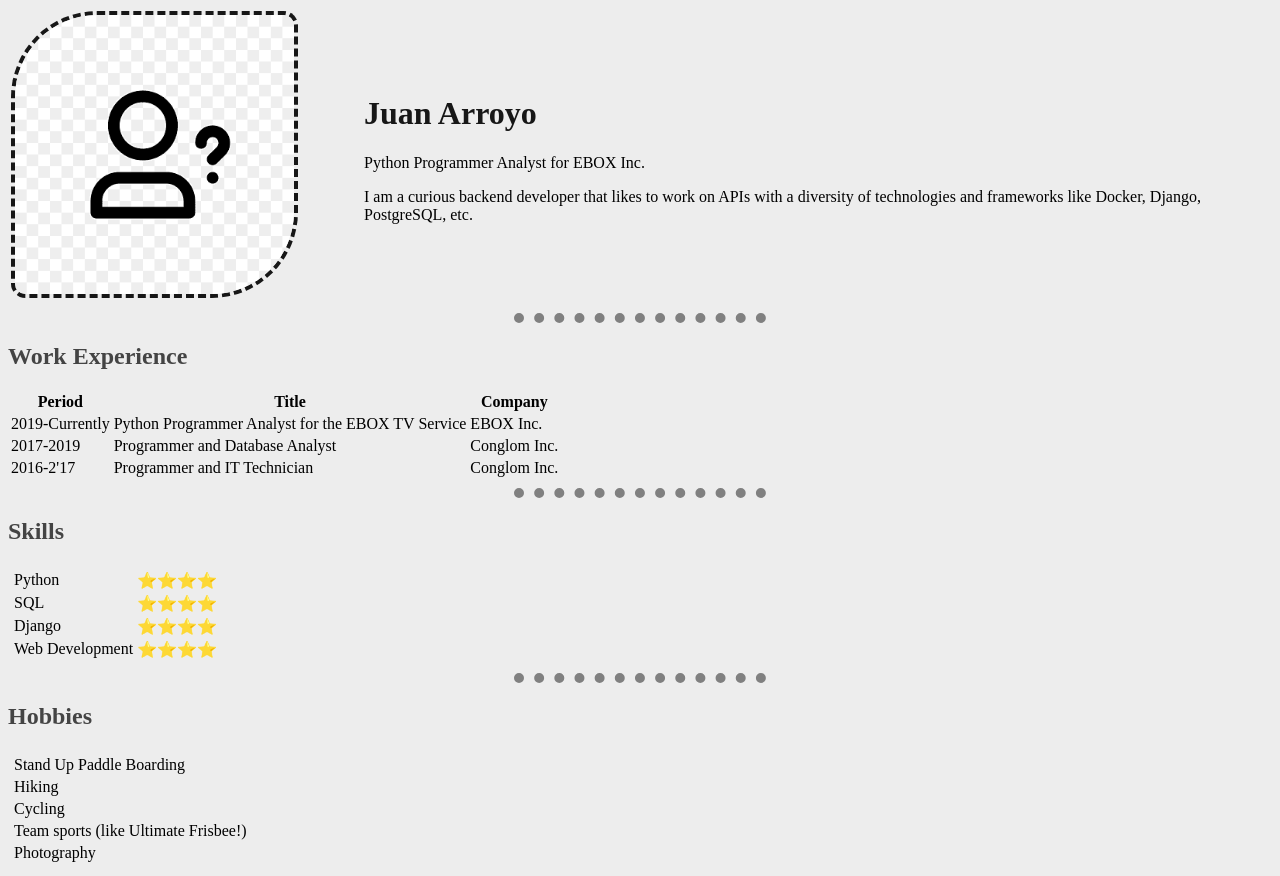
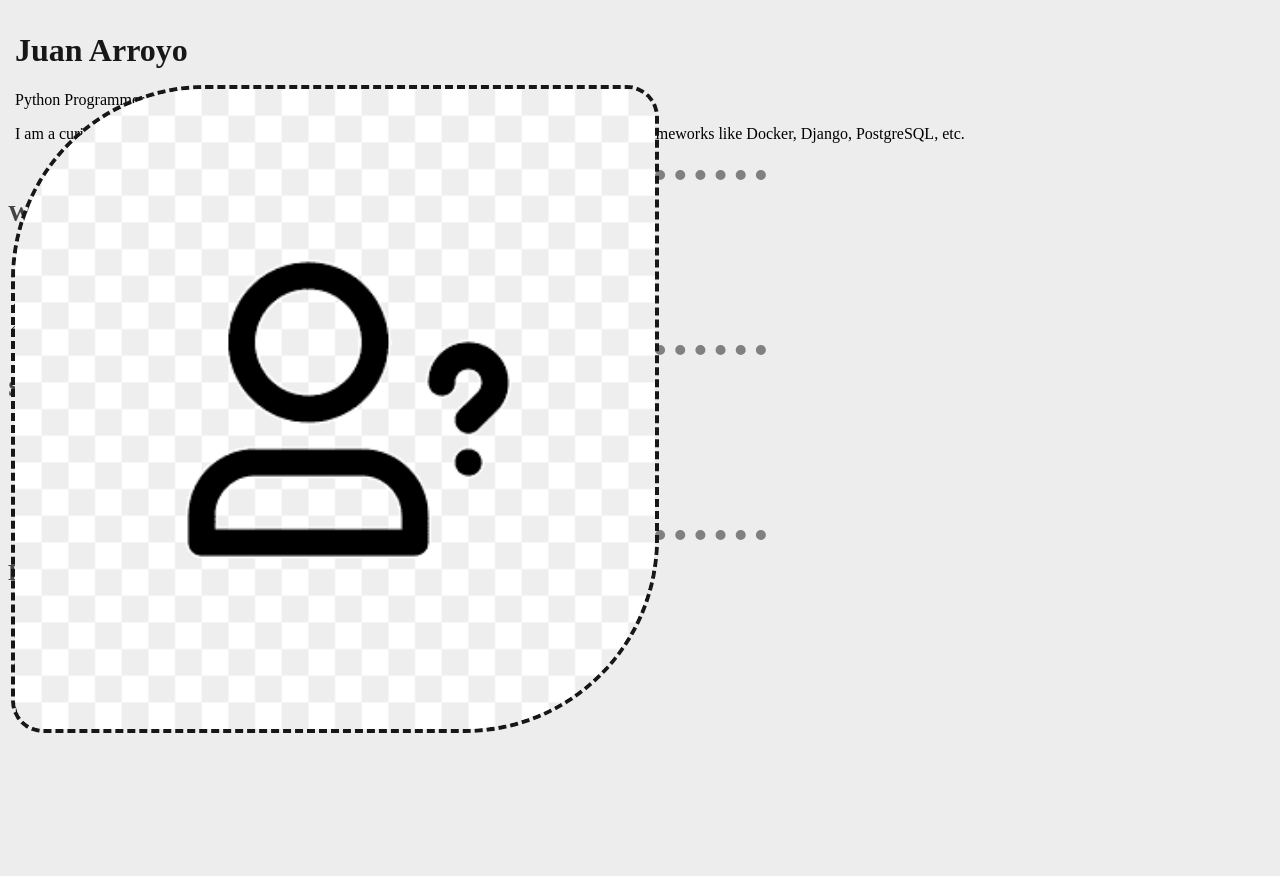
Before and after one commit to jaarsolares/cv, a plain HTML site: page index.html in a window 1280 px wide. In both pictures the pointer is over the picture 154 px from the left and 154 px from the top of the page. After the commit the page ends 800 px from the top, so only its background shows below. Drawn offline with Linux system fonts and the light colour scheme.

Commit message:
More CSS

```diff
--- a/css/style.css
+++ b/css/style.css
@@ -31,6 +31,12 @@ img.avatar {
     max-width: 80%;
 }
 
+img.avatar:hover {
+    position: fixed;
+    max-width: 50%;
+    width: 50%
+}
+
 img.circular {
     border-radius: 30% 5%;
 }
```
